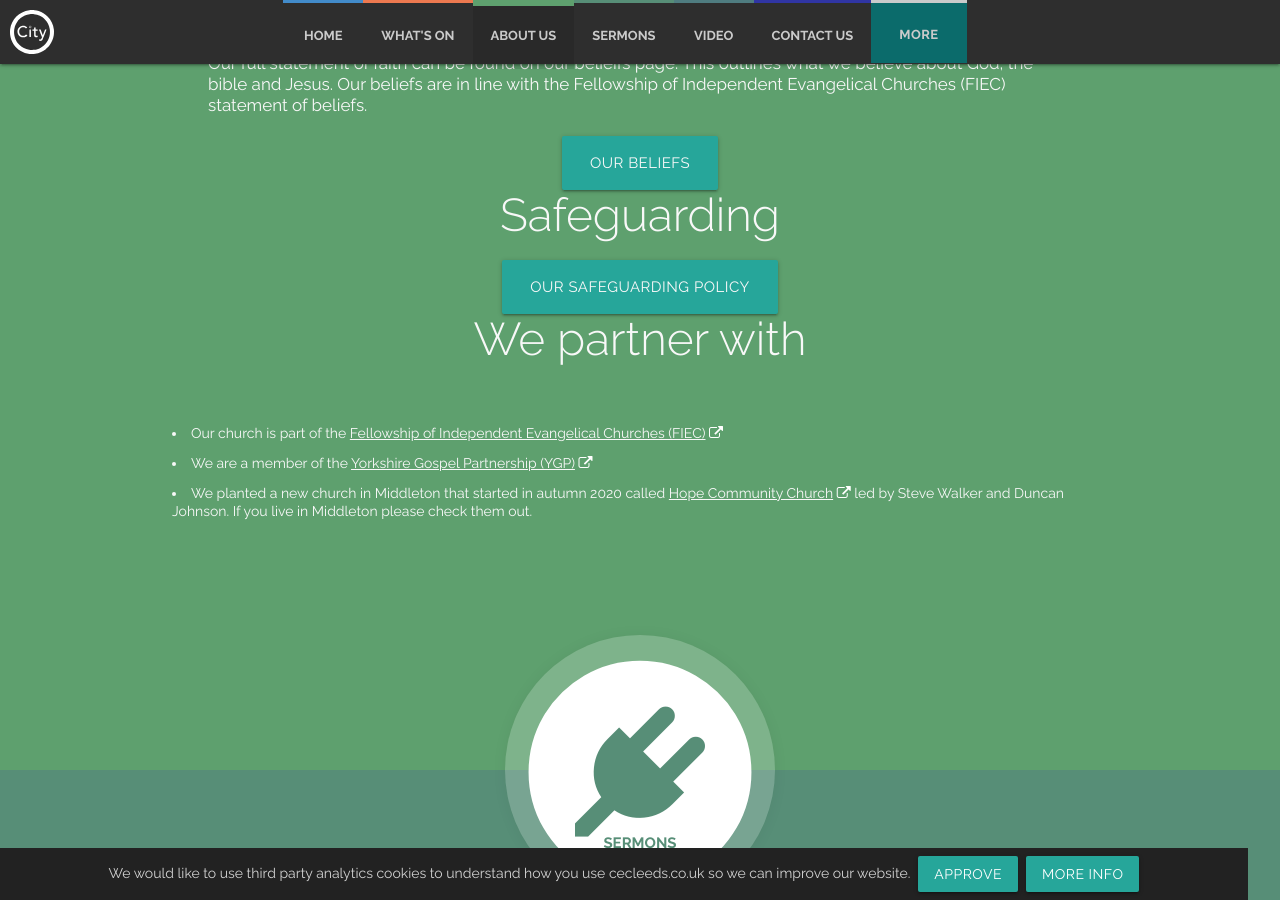
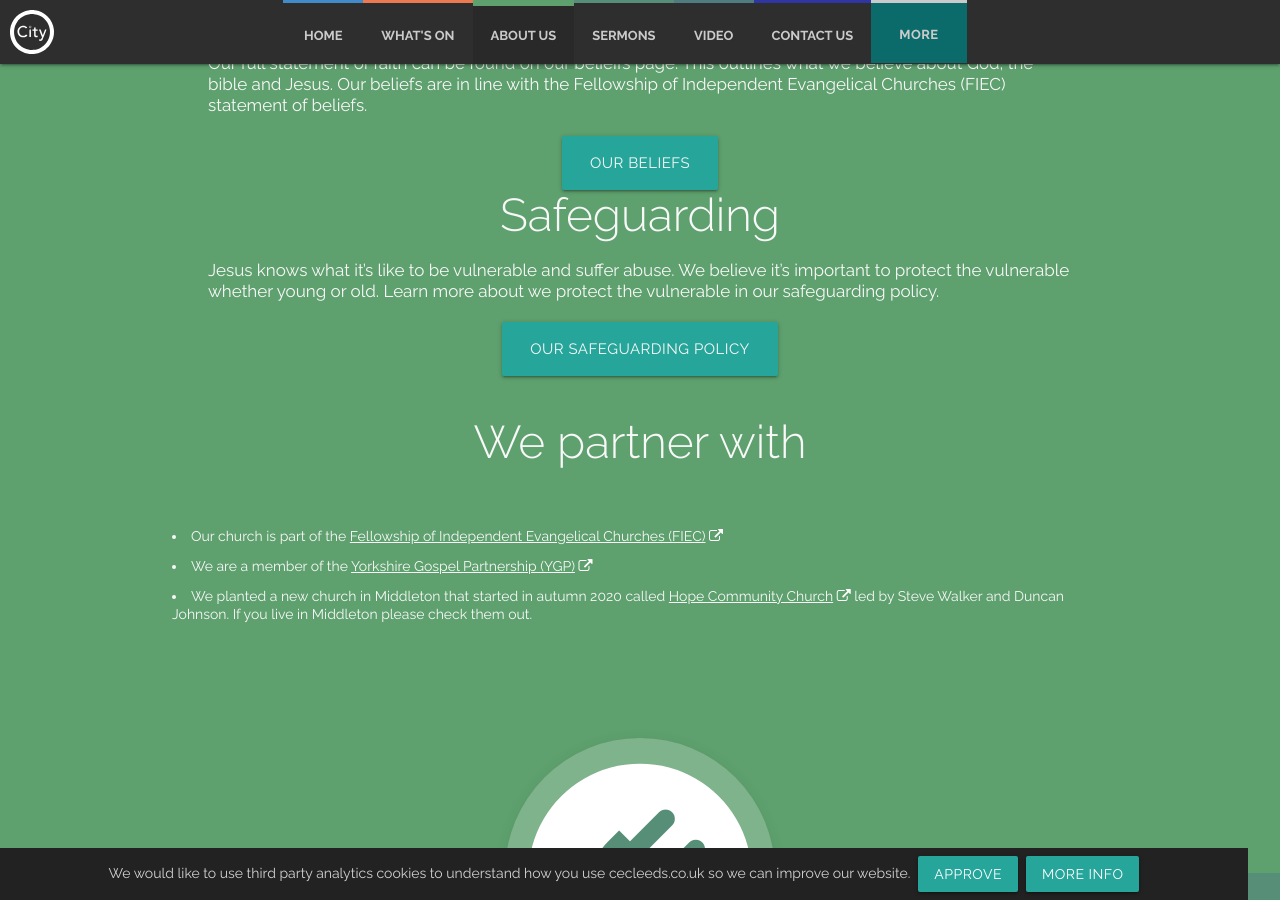
Before and after one commit to woodcock3/citychurch, a Jekyll site: the page built from index.html, in a window 1280 px wide and 900 px high, scrolled down 4114 px. Built offline with Jekyll 4.4.1, drawn with Linux system fonts in a browser that asks for light colours.

Commit message:
Update 2000-01-04-aboutus.md

```diff
--- a/_posts/2000-01-04-aboutus.md
+++ b/_posts/2000-01-04-aboutus.md
@@ -28,11 +28,12 @@ Our full statement of faith can be found on our belieifs page. This outlines wha
 </div>
 
 # Safeguarding
-
+Jesus knows what it's like to be vulnerable and suffer abuse. We believe it's important to protect the vulnerable whether young or old. Learn more about we protect the vulnerable in our safeguarding policy.
 <div class="center-align">
   <a class="waves-effect waves-light btn-large" href="/safeguarding/">Our safeguarding policy</a>
 </div>
 
+<br>
 # We partner with
  <div class="row">
    <div class="col s12">
```
